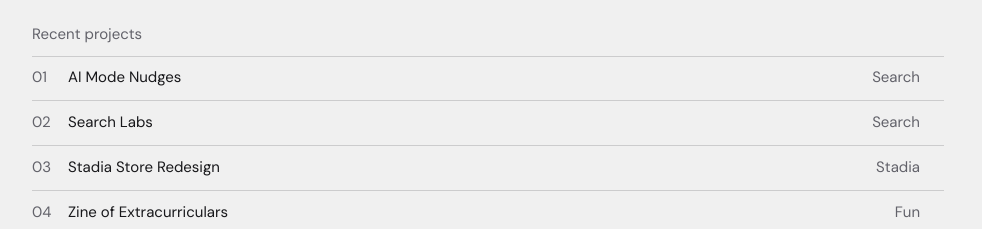
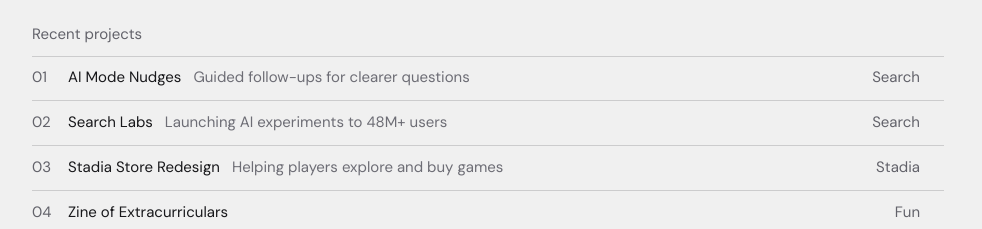
Before and after one commit to shualucas/website-playground, a React (Vite) app: page / in a window 1280 px wide. Shown: the part 1279-1508 px from the top of the page, without its empty margins (152-1134 px from the left). Built offline with nearby package versions, Linux system fonts and the light colour scheme; no server answers.

Commit message:
Move project preview descriptions inline with row titles

```diff
--- a/src/cartridge/RecentProjects.jsx
+++ b/src/cartridge/RecentProjects.jsx
@@ -70,7 +70,7 @@ export function RecentProjects({ onOpen, dark, ready, hidden, onPreviewChange })
             }}>
             <span className="recent-project-index" aria-hidden="true">{String(index + 1).padStart(2, "0")}</span>
             <span className="recent-project-copy"><span className="recent-project-name">{project.label}</span>
-              <span id={`recent-summary-${project.id}`} className="recent-project-summary sr-only" aria-hidden="true">{project.description}</span></span>
+              <span id={`recent-summary-${project.id}`} className={`recent-project-summary${previews[project.id].kind==="zine" ? " sr-only" : ""}`} aria-hidden="true">{project.description}</span></span>
             <span className="recent-project-team">{previews[project.id].team}</span>
             <svg className="recent-project-arrow" width="12" height="12" viewBox="0 0 16 16" fill="none" aria-hidden="true"><path d="M4 12 12 4M4 4h8v8" stroke="currentColor" strokeWidth="1.5" strokeLinecap="round" strokeLinejoin="round" /></svg>
           </a>
@@ -92,7 +92,6 @@ export function RecentProjects({ onOpen, dark, ready, hidden, onPreviewChange })
             </div>}
             <span key={`dither-${project?.id}`} className="recent-preview-dither" />
           </div>
-          {preview && preview.kind!=="film" && preview.kind!=="zine" && <p>{project?.description}</p>}
         </div></div>
       </div>
     </div>
--- a/src/cartridge/style.css
+++ b/src/cartridge/style.css
@@ -73,8 +73,10 @@ svg { display:block; flex-shrink:0; }
 .recent-project-list li:focus-within { animation:none; opacity:1; filter:none; }
 .recent-project-link { position:relative; display:grid; grid-template-columns:24px minmax(0,1fr) auto 12px; column-gap:12px; align-items:center; min-height:44px; padding:6px 0; font-size:15px; font-weight:400; line-height:1.45; transition:opacity 180ms ease; }
 .recent-project-index { font-size:inherit; font-variant-numeric:tabular-nums; color:var(--ui-muted); transition:color 180ms ease; }
-.recent-project-copy { display:block; min-width:0; }
-.recent-project-name { color:var(--ui-text); font-weight:inherit; transition:color 180ms ease; }
+.recent-project-copy { display:flex; align-items:baseline; gap:12px; min-width:0; }
+.recent-project-name { flex-shrink:0; color:var(--ui-text); font-weight:inherit; transition:color 180ms ease; }
+.recent-project-summary:not(.sr-only) { min-width:0; overflow:hidden; text-overflow:ellipsis; white-space:nowrap; color:#6d6d75; }
+:root[data-color-mode="dark"] .recent-project-summary:not(.sr-only) { color:#9b9ba3; }
 .recent-project-team { color:var(--ui-muted); font-size:inherit; white-space:nowrap; }
 .recent-project-arrow { color:var(--ui-text); opacity:0; transform:translate(-3px,3px); transition:opacity 180ms ease,transform 240ms cubic-bezier(.22,1,.36,1); }
 .recent-projects[data-preview-active="true"] .recent-project-list li:not([data-active="true"]) .recent-project-link { opacity:.4; }
@@ -87,7 +89,6 @@ svg { display:block; flex-shrink:0; }
 .recent-preview-frame { position:absolute; top:50%; left:0; right:0; transform:translateY(-50%); }
 .recent-preview-content { width:100%; position:relative; background:var(--scene-bg); border-radius:4px; overflow:hidden; box-shadow:0 8px 28px #0000000d; animation:recent-preview-in 320ms cubic-bezier(.22,1,.36,1) both; }
 .recent-preview-art { position:relative; aspect-ratio:1.8; overflow:hidden; background:var(--ui-fill); border-radius:3px; }
-.recent-preview-content p { margin:0; padding:10px 12px; color:var(--ui-muted); font-size:13px; line-height:1.45; }
 .recent-preview-dither { position:absolute; inset:0; pointer-events:none; background:radial-gradient(circle,var(--scene-bg) 1.2px,transparent 1.5px) 0 0/4px 4px; animation:recent-preview-resolve 480ms ease-out both; }
 /* Soft mesh gradients keep placeholders distinct without pictorial decoration. */
 .recent-motion-visual { --mesh-a:#2675f5; --mesh-b:#66c6ef; --mesh-c:#a88bfa; --mesh-base:#133b95; position:absolute; inset:0; overflow:hidden; background:var(--mesh-base); }
```
